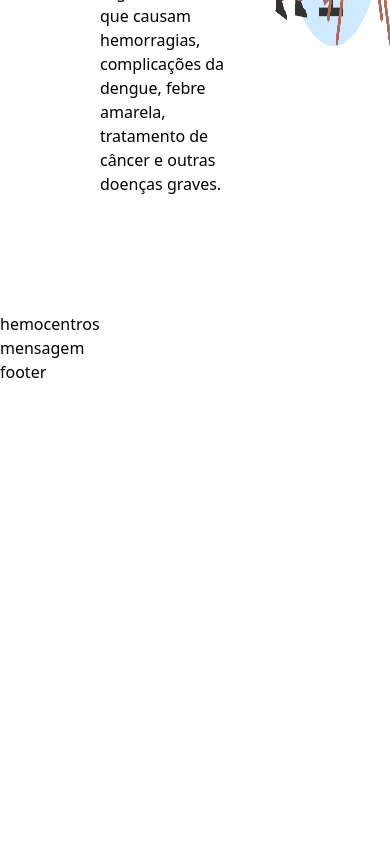
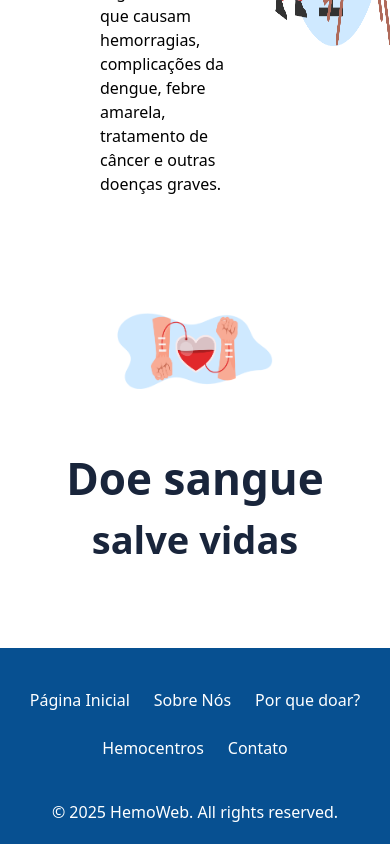
Before and after one commit to littlehopw/HemoWeb, a React (Vite) app in the folder frontend/: page /cadastro in a window 390 px wide. Shown: the part 2674-3518 px from the top of the page. Before the commit the page ends 3058 px from the top, so only its background shows below. Built offline with nearby package versions, Linux system fonts and the light colour scheme.

Commit message:
[Front-end] Finalização da Landing Page
Entrega da landing page sem responsividade - ainda precisa ser adaptada para o tailwind - e sem a lista dos hemocentros.

```diff
--- a/frontend/src/App.css
+++ b/frontend/src/App.css
@@ -129,6 +129,11 @@
     @apply h-96 w-96; /* Define o tamanho da imagem */
     align-self: flex-end; /* Alinha a imagem à borda inferior */
     margin-bottom: 0; /* Remove qualquer margem inferior */
+    transition: transform 0.3s ease-in-out; /* Suaviza a animação */
+  }
+
+  .hero-container img:hover {
+    transform: scale(1.05); /* Aumenta o tamanho em 5% */
   }
 
   /* Button styles */
@@ -165,6 +170,11 @@
     @apply h-[350px] w-[360px]; /* Define as dimensões */
     display: block; /* Garante que a imagem seja tratada como um bloco */
     margin: 0 auto; /* Centraliza horizontalmente */
+    transition: transform 0.3s ease-in-out; /* Suaviza a animação */
+  }
+
+  .about-container img:hover {
+    transform: scale(1.05); /* Aumenta o tamanho em 5% */
   }
 
   .about-container h2 {
@@ -196,6 +206,11 @@
     @apply h-[399px] w-[375px]; /* Define as dimensões */
     display: block; /* Garante que a imagem seja tratada como um bloco */
     margin: 0 auto; /* Centraliza horizontalmente */
+    transition: transform 0.3s ease-in-out; /* Suaviza a animação */
+  }
+
+  .why-container img:hover {
+    transform: scale(1.05); /* Aumenta o tamanho em 5% */
   }
 
   .why-container h4 {
@@ -232,4 +247,93 @@
     margin-bottom: 16px; /* Espaçamento abaixo do texto */
     text-align: center; /* Centraliza o texto */
   }
+
+  /*=========================== MENSAGEM ====================================================================================*/
+  .message-container {
+    @apply bg-[var(--light-background-color)]; /* Estilos gerais */
+    display: flex; /* Define o layout como grid */
+    flex-direction: column;
+    align-items: center; /* Centraliza os itens verticalmente */
+    justify-content: center; /* Centraliza os itens horizontalmente */
   }
+
+  .message-container h2{
+    @apply font-bold;
+    font-family: var(--menu-poppins);
+    font-size: var(--h2-poppins); /* Usa a variável para o tamanho do texto */
+    color: var(--primary-color-4); /* Cor do título */
+    margin-top: 16px; /* Espaçamento abaixo do título */
+    text-align: center; /* Centraliza o texto */
+  }
+
+  .message-container h3{
+    @apply font-bold;
+    font-family: var(--menu-poppins);
+    font-size: 38px;
+    color: var(--primary-color-4); /* Cor do título */
+    text-align: center; /* Centraliza o texto */
+    margin-bottom: 80px; /* Espaçamento abaixo do título */
+
+  }
+
+  .message-container img{
+    margin-bottom: 40px;
+    width: 40%;
+    height: 40%;
+  }
+
+  /*=========================== FOOTER ====================================================================================*/
+  .footer-container {
+    background-color: var(--primary-color-2); /* Cor do texto */
+    padding-top: 40px; /* Espaçamento acima do conteúdo */
+    padding-bottom: 20px; /* Espaçamento acima do conteúdo */
+  }
+
+  .footer-content {
+    @apply max-w-7xl mx-auto px-4 sm:px-6 lg:px-8 flex flex-col items-center; /* Centraliza o conteúdo */
+  }
+
+  .footer-logo {
+    @apply text-white text-2xl font-bold mb-6; /* Estilo do logo ou nome da marca */
+  }
+
+  .footer-nav {
+    @apply flex flex-wrap justify-center gap-6 md:gap-8; /* Links de navegação */
+  }
+
+  .footer-nav-link {
+    @apply text-base font-medium; /* Estilo base dos links */
+    color: var(--white); /* Cor do texto */
+    transition: color 0.3s ease-in-out; /* Suaviza a transição de cor */
+  }
+
+  .footer-nav-link:hover {
+    color: var(--primary-color-1); /* Cor no hover */
+  }
+
+  .footer-social {
+    @apply flex flex-row space-x-6; /* Alinha os ícones em uma linha com espaçamento entre eles */
+    justify-content: center; /* Centraliza os ícones horizontalmente */
+    margin-top: 20px; /* Adiciona espaçamento acima dos ícones */
+    margin-bottom: 20px; /* Adiciona espaçamento abaixo dos ícones */
+  }
+
+  .footer-social-link {
+    @apply text-gray-400; /* Cor inicial dos ícones */
+    color: var(--white); /* Cor do texto */
+    transition: color 0.3s ease-in-out; /* Suaviza a transição de cor */
+  }
+
+  .footer-social-link:hover {
+    color: var(--primary-color-1); /* Cor no hover */
+  }
+
+  .footer-copyright {
+    color: var(--white); /* Cor do texto */
+  }
+
+  /*=========================== Rolagem ====================================================================================*/
+  html {
+    scroll-behavior: smooth; /* Habilita a rolagem suave */
+  }
+}
--- a/frontend/src/components/footer.jsx
+++ b/frontend/src/components/footer.jsx
@@ -1,11 +1,50 @@
-import '../App.css';
+import "../../src/App.css";
+import React from "react";
 
 function Footer() {
-    return (
-      <div>
-        <h1>footer</h1>
+  return (
+    <footer className="footer-container">
+      <div className="footer-content">
+        {/* Links de Navegação */}
+        <nav className="footer-nav">
+          <a href="#top" className="footer-nav-link">
+            Página Inicial
+          </a>
+          <a href="#about" className="footer-nav-link">
+            Sobre Nós
+          </a>
+          <a href="#why" className="footer-nav-link">
+            Por que doar?
+          </a>
+          <a href="#hemocentros" className="footer-nav-link">
+            Hemocentros
+          </a>
+          <a href="#contact" className="footer-nav-link">
+            Contato
+          </a>
+        </nav>
+        {/* Links de Redes Sociais */}
+        <div className="footer-social">
+          <a href="#" className="footer-social-link">
+            <span className="sr-only">Facebook</span>
+            {/* SVG do Facebook */}
+          </a>
+          <a href="#" className="footer-social-link">
+            <span className="sr-only">Instagram</span>
+            {/* SVG do Instagram */}
+          </a>
+          <a href="#" className="footer-social-link">
+            <span className="sr-only">WhatsApp</span>
+            {/* SVG do WhatsApp */}
+          </a>
+        </div>
+        {/* Texto de Copyright */}
+        <p className="footer-copyright">
+          &copy; 2025 HemoWeb. All rights reserved.
+        </p>
       </div>
-    );
-  }
+    </footer>
+  );
+}
 
 export default Footer;
--- a/frontend/src/pages/PaginaInicial/about.jsx
+++ b/frontend/src/pages/PaginaInicial/about.jsx
@@ -3,7 +3,7 @@ import vectorAbout from '../../assets/vector-about.png';
 
 function About() {
   return (
-    <div className="about-container">
+    <div id="about" className="about-container"> {/* Adicionado o ID "about" */}
       <div>
         <img src={vectorAbout} alt="Sobre Nós" className="about-image" />
       </div>
@@ -11,10 +11,8 @@ function About() {
         <h2>O que nós somos?</h2>
         <p>
           Somos uma plataforma digital dedicada a centralizar e organizar as informações dos doadores de sangue no Brasil.
-
-Nosso sistema visa substituir os métodos tradicionais, como telefonemas e listas impressas, por uma gestão moderna e eficiente.
-
-Com funcionalidades como agendamento online e notificações personalizadas, oferecemos aos usuários a possibilidade de se programar para a doação de forma prática e sem a necessidade de contato direto com os locais de doação, otimizando o processo.
+          Nosso sistema visa substituir os métodos tradicionais, como telefonemas e listas impressas, por uma gestão moderna e eficiente.
+          Com funcionalidades como agendamento online e notificações personalizadas, oferecemos aos usuários a possibilidade de se programar para a doação de forma prática e sem a necessidade de contato direto com os locais de doação, otimizando o processo.
         </p>
       </div>
     </div>
--- a/frontend/src/pages/PaginaInicial/header.jsx
+++ b/frontend/src/pages/PaginaInicial/header.jsx
@@ -1,6 +1,7 @@
 import '../../App.css';
 import hemowebLogo from '../../assets/hemoweb-logo.png';
 import vectorLogin from '../../assets/vector-login.png';
+import { Link } from 'react-router-dom'; // Importa o Link do React Router
 
 function Header() {
   return (
@@ -15,14 +16,14 @@ function Header() {
         {/* Navigation Links */}
         <nav className="header-nav">
           <a href="#" className="header-nav-link">Página Inicial</a>
-          <a href="#" className="header-nav-link">Sobre Nós</a>
-          <a href="#" className="header-nav-link">Por que doar?</a>
-          <a href="#" className="header-nav-link">Hemocentros</a>
+          <a href="#about" className="header-nav-link">Sobre Nós</a>
+          <a href="#why" className="header-nav-link">Por que doar?</a>
+          <a href="#hemocentros" className="header-nav-link">Hemocentros</a>
         </nav>
         {/* Call to Action*/}
         <div className='header-cta'>
         <img src={vectorLogin} alt="Login Icon" className="h-5 w-5" />
-          <a href="#" className="header-nav-link">Login</a>
+          <Link to="/cadastro" className="header-nav-link">Login</Link> {/* Redireciona para a página de cadastro */}
         </div>
       </header>
     </div>
--- a/frontend/src/pages/PaginaInicial/hemocentros.jsx
+++ b/frontend/src/pages/PaginaInicial/hemocentros.jsx
@@ -1,11 +1,8 @@
 import '../../App.css';
+import React from "react";
 
 function Hemocentros() {
-    return (
-      <div className="hemocentros-container">
-        hemocentros
-      </div>
-    );
-  }
+  return <div id="hemocentros" className="hemocentros-container"></div>;
+}
 
 export default Hemocentros;
--- a/frontend/src/pages/PaginaInicial/message.jsx
+++ b/frontend/src/pages/PaginaInicial/message.jsx
@@ -1,11 +1,15 @@
 import '../../App.css';
+import React from "react";
+import vectorMessage from "../../assets/vector-message.png";
 
 function Message() {
-    return (
-      <div className="message-container">
-        mensagem
-      </div>
-    );
-  }
+  return (
+    <div className="message-container">
+      <img src={vectorMessage} alt="Mensagem" className="message-image" />
+      <h2>Doe sangue</h2>
+      <h3>salve vidas</h3>
+    </div>
+  );
+}
 
 export default Message;
--- a/frontend/src/pages/PaginaInicial/why.jsx
+++ b/frontend/src/pages/PaginaInicial/why.jsx
@@ -3,7 +3,7 @@ import vectorWhy from '../../assets/vector-why.png';
 
 function Why() {
     return (
-      <div className="why-container">
+      <div id="why" className="why-container">
         <div>
         <p>A doação de sangue é um ato altruísta e de solidariedade, que ajuda a salvar muitas vidas. É um gesto de amor ao próximo que pode gerar muitos sorrisos.</p>
         <h4>É importante destacar que não há um substituto para o sangue e sua disponibilidade é essencial em diversas situações.</h4>
```
Also changed, not shown: frontend/src/assets/hemowweb-logo-blackwhite.png (added). Lines whose indentation alone changed are shown as unchanged.
